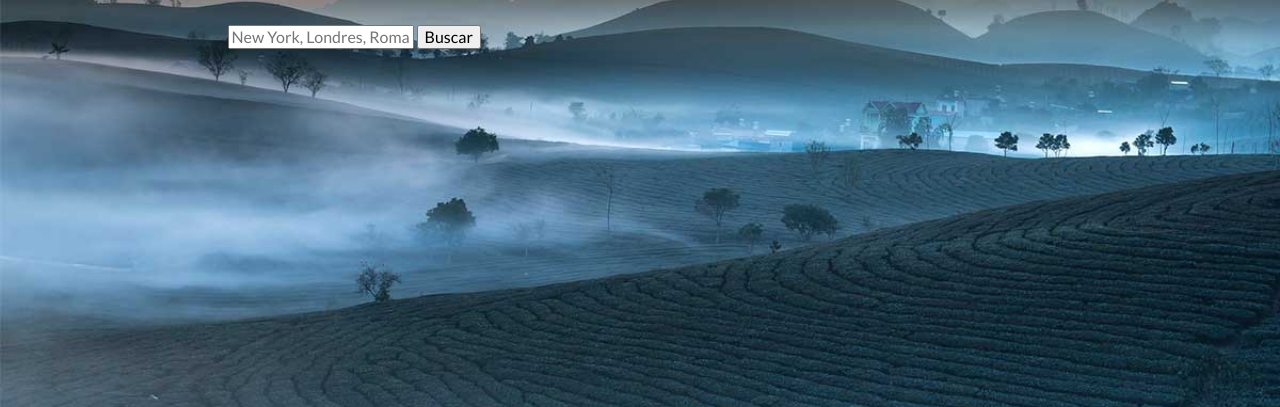
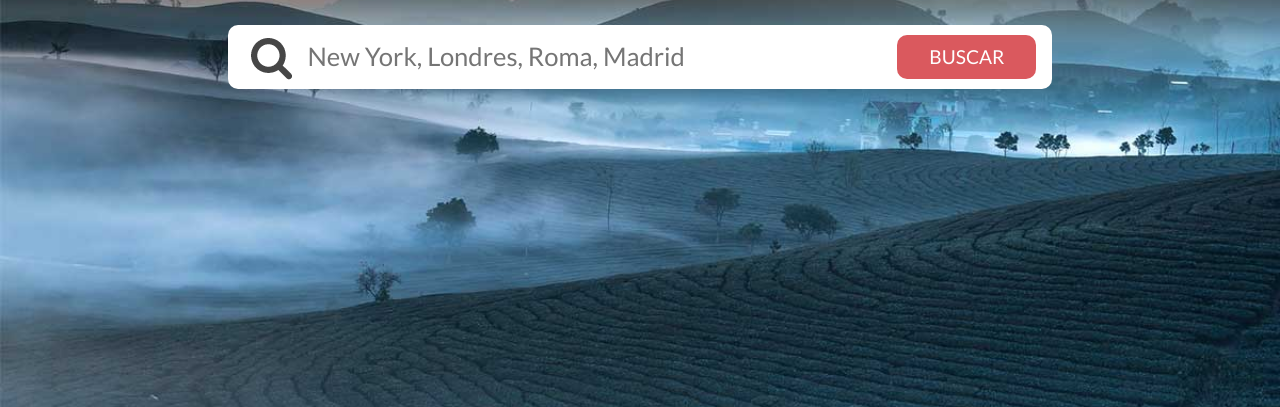
Before and after one commit to jlferrete/AirBNB-clone, a plain HTML site: page index.html in a window 1280 px wide. Shown: the part 393-800 px from the top of the page. Drawn offline with nearby package versions, Linux system fonts and the light colour scheme.

Commit message:
Styled search form

```diff
--- a/css/styles.css
+++ b/css/styles.css
@@ -75,4 +75,35 @@
 .contenido-hero form {
     grid-column: 2 / 3;
     grid-row: 2 / 3;
+    position: relative;
+    display: flex;
+    height: 4rem;
 }
+
+form input[type="text"] {
+    flex: 1;
+    border: none;
+    border-radius: 10px;
+    background-image: url(../img/lupa.png);
+    background-repeat: no-repeat;
+    background-position: calc(1% + 1rem) calc(1% + .8rem);
+    padding-left: 5rem;
+    font-size: 1.6rem;
+}
+
+form input[type="submit"] {
+    position: absolute;
+    right: 1rem;
+    top: .6rem;
+    padding: .7rem 2rem;
+    border: none;
+    background-color: var(--primario);
+    color: var(--claro);
+    border-radius: 10px;
+    text-transform: uppercase;
+    font-size: 1.2rem;
+}
+
+form input[type="submit"]:hover {
+    cursor: pointer;
+}
```
